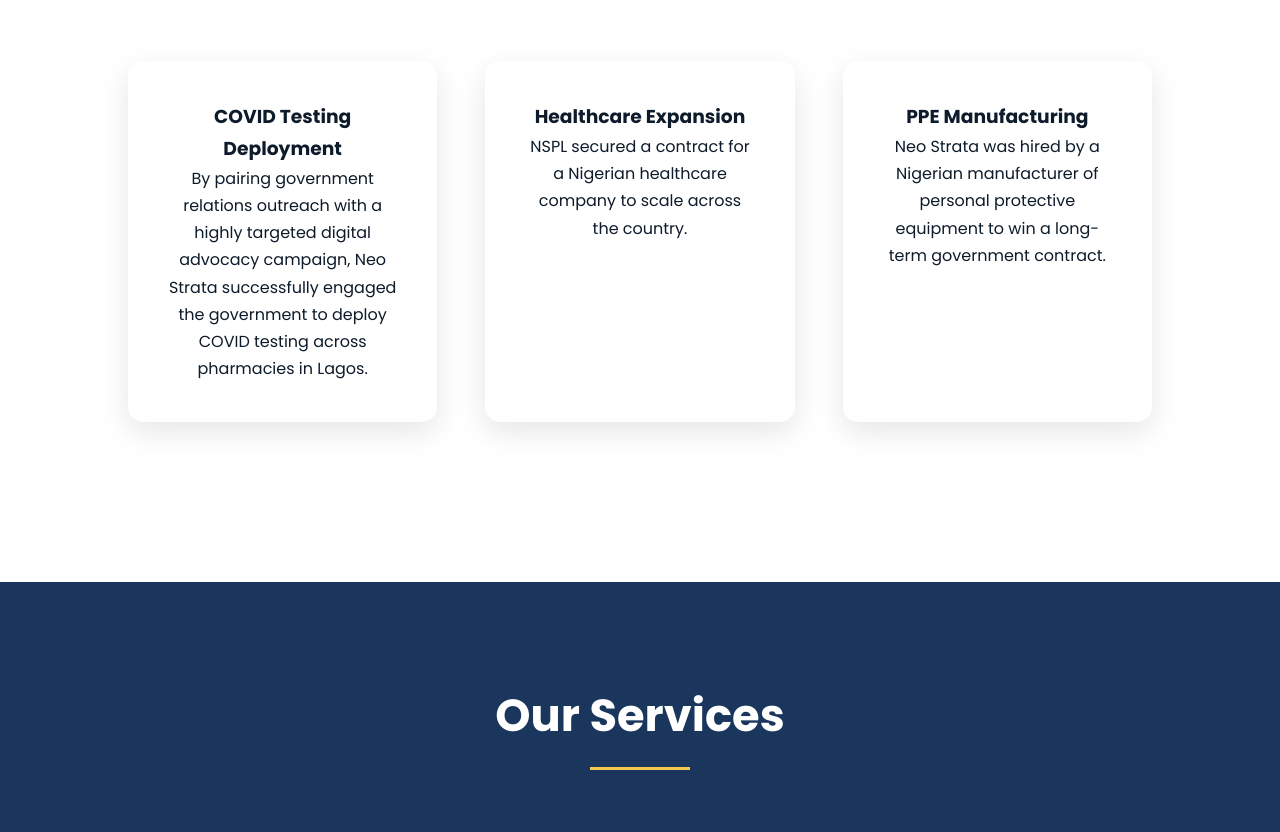
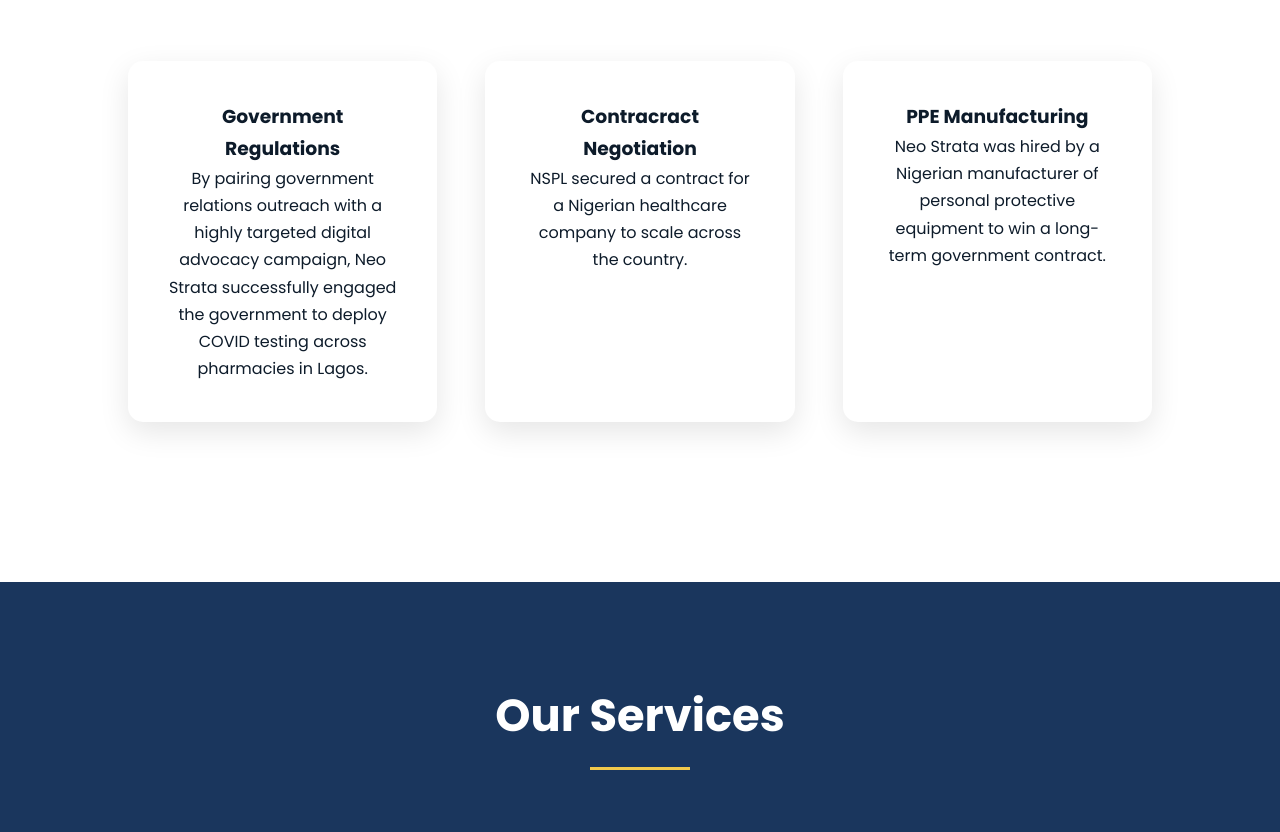
Before and after one commit to Tonyy2012/neostrataprojects.com, a plain HTML site: page index.html in a window 1280 px wide. Shown: the part 831-1663 px from the top of the page. Drawn offline with Linux system fonts and the light colour scheme.

Commit message:
Update index.html

```diff
--- a/index.html
+++ b/index.html
@@ -212,11 +212,11 @@
         <h2 class="section-title">Delivering value for our clients</h2>
         <div class="case-study-grid">
             <div class="case-study-card">
-                <h3>COVID Testing Deployment</h3>
+                <h3>Government Regulations</h3>
                 <p>By pairing government relations outreach with a highly targeted digital advocacy campaign, Neo Strata successfully engaged the government to deploy COVID testing across pharmacies in Lagos.</p>
             </div>
             <div class="case-study-card">
-                <h3>Healthcare Expansion</h3>
+                <h3>Contracract Negotiation</h3>
                 <p>NSPL secured a contract for a Nigerian healthcare company to scale across the country.</p>
             </div>
             <div class="case-study-card">
```
